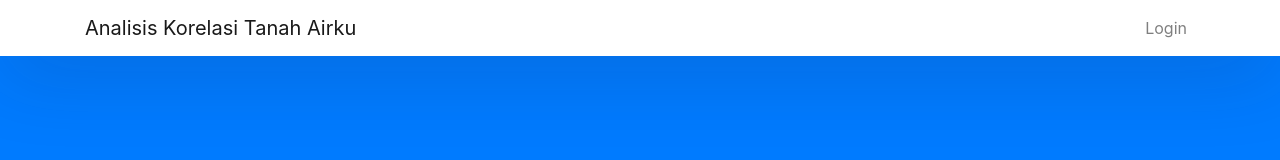
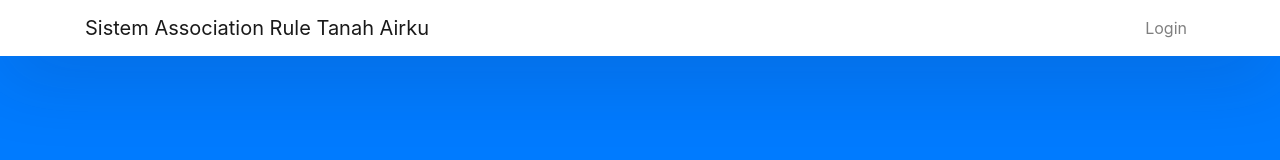
Before and after one commit to dikisp/frontend-analysis-korelasi, a React (Create React App) app: page /sign-in in a window 1280 px wide. Shown: the top 160 px of the page. Built offline with nearby package versions, Linux system fonts and the light colour scheme; no server answers.

Commit message:
ini hanya menambahkan

```diff
--- a/src/component/login/index.js
+++ b/src/component/login/index.js
@@ -32,7 +32,7 @@ import { AuthContext, AuthProvider } from '../auth/Auth';
             <div className="App">
             <nav className="navbar navbar-expand-lg navbar-light fixed-top">
               <div className="container">
-                <Link className="navbar-brand" >Analisis Korelasi Tanah Airku</Link>
+                <Link className="navbar-brand" >Sistem  Association Rule Tanah Airku</Link>
                 <div className="collapse navbar-collapse" id="navbarTogglerDemo02">
                   <ul className="navbar-nav ml-auto">
                     <li className="nav-item">
```
Also changed, not shown: src/index.css (line endings or trailing spaces).
